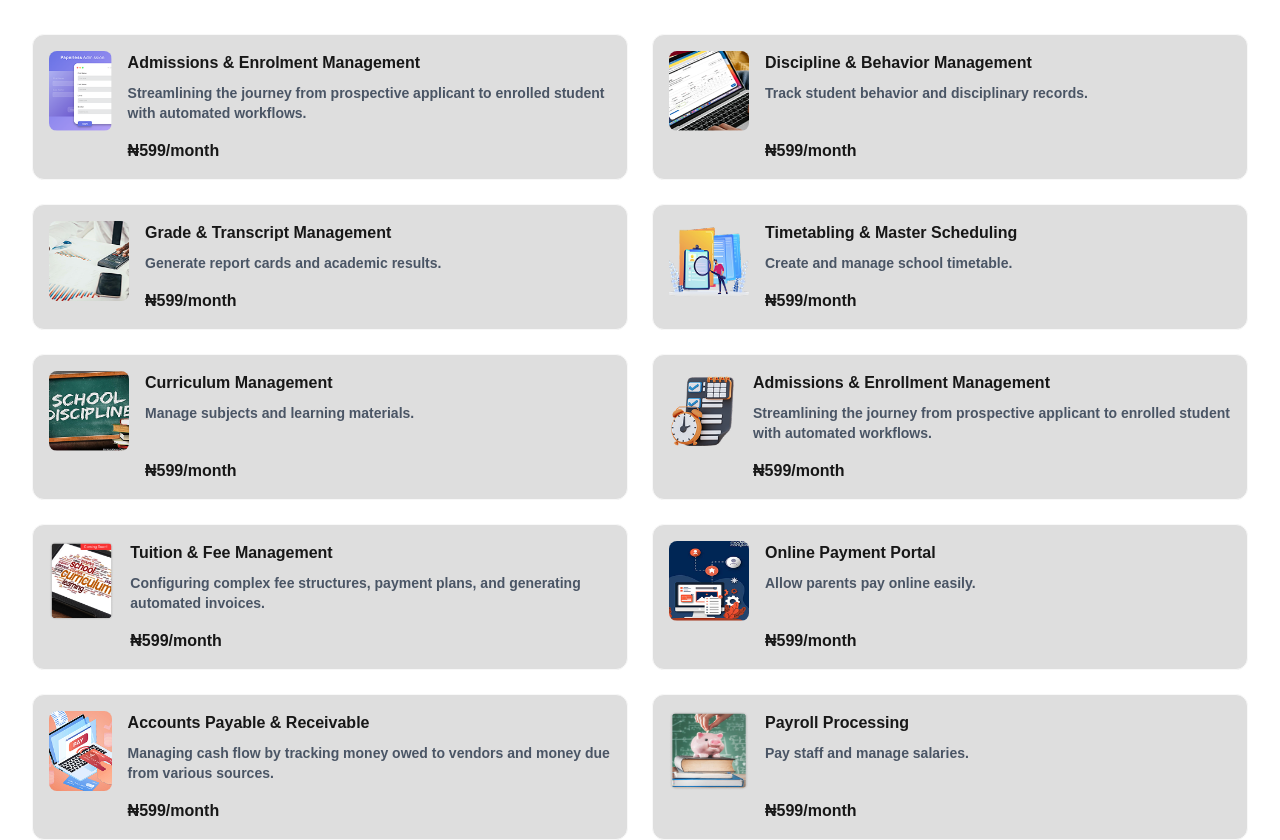
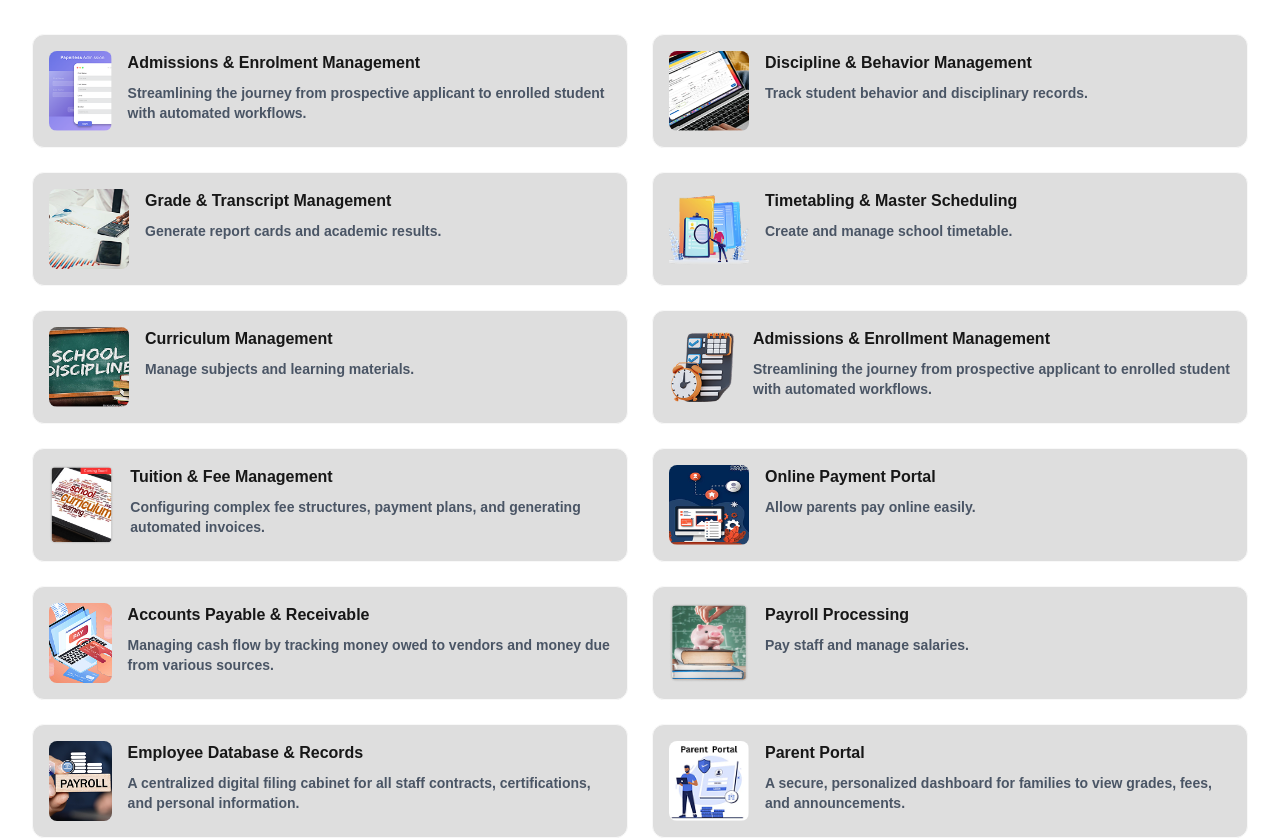
Before and after one commit to Intplus-Tech/FlexEDWebsite, a Next.js app: page / in a window 1280 px wide. Shown: the part 2360-3200 px from the top of the page. Built offline with nearby package versions, Linux system fonts and the light colour scheme; no server answers.

Commit message:
price removed

```diff
--- a/src/components/sections/Modules.tsx
+++ b/src/components/sections/Modules.tsx
@@ -24,7 +24,7 @@ export default function Modules() {
     <h3 className="font-semibold">{module.title}</h3>
     <p className="text-gray-600 text-sm">{module.description}</p>
   </div>
-  <p className="font-semibold">{module.price}</p>
+
 </div>
             </div>
           ))}
--- a/src/data/modules.ts
+++ b/src/data/modules.ts
@@ -4,35 +4,35 @@ export const modules = [
     description:
       "Streamlining the journey from prospective applicant to enrolled student with automated workflows.",
     image: "/images/modules/admissions.png",
-    price: "₦599/month"
+
   },
   {
     title: "Discipline & Behavior Management",
     description:
       "Track student behavior and disciplinary records.",
     image: "/images/modules/discipline.png",
-    price: "₦599/month"
+
   },
   {
     title: "Grade & Transcript Management",
     description:
       "Generate report cards and academic results.",
     image: "/images/modules/grading.png",
-    price: "₦599/month"
+
   },
   {
     title: "Timetabling & Master Scheduling",
     description:
       "Create and manage school timetable.",
     image: "/images/modules/timetable.png",
-    price: "₦599/month"
+
   },
   {
     title: "Curriculum Management",
     description:
       "Manage subjects and learning materials.",
     image: "/images/modules/curriculum.png",
-    price: "₦599/month"
+
   },
 
    {
@@ -40,7 +40,7 @@ export const modules = [
     description:
       "Streamlining the journey from prospective applicant to enrolled student with automated workflows.",
     image: "/images/modules/curriculum2.png",
-    price: "₦599/month"
+
   },
 
    {
@@ -48,7 +48,7 @@ export const modules = [
     description:
       "Configuring complex fee structures, payment plans, and generating automated invoices.",
     image: "/images/modules/payment.png",
-    price: "₦599/month"
+
   },
 
   {
@@ -56,34 +56,34 @@ export const modules = [
     description:
       "Allow parents pay online easily.",
     image: "/images/modules/payment2.png",
-    price: "₦599/month"
+
   },
   {
     title: "Accounts Payable & Receivable",
     description:
       "Managing cash flow by tracking money owed to vendors and money due from various sources.",
     image: "/images/modules/accounts.png",
-    price: "₦599/month"
+
   },
   {
     title: "Payroll Processing",
     description:
       "Pay staff and manage salaries.",
     image: "/images/modules/payroll.png",
-    price: "₦599/month"
+
   },
   {
     title: "Employee Database & Records",
     description:
       "A centralized digital filing cabinet for all staff contracts, certifications, and personal information.",
     image: "/images/modules/employee.png",
-    price: "₦599/month"
+
   },
   {
     title: "Parent Portal",
     description:
       "A secure, personalized dashboard for families to view grades, fees, and announcements.",
     image: "/images/modules/parent.png",
-    price: "₦599/month"
+
   },
 ];
```
